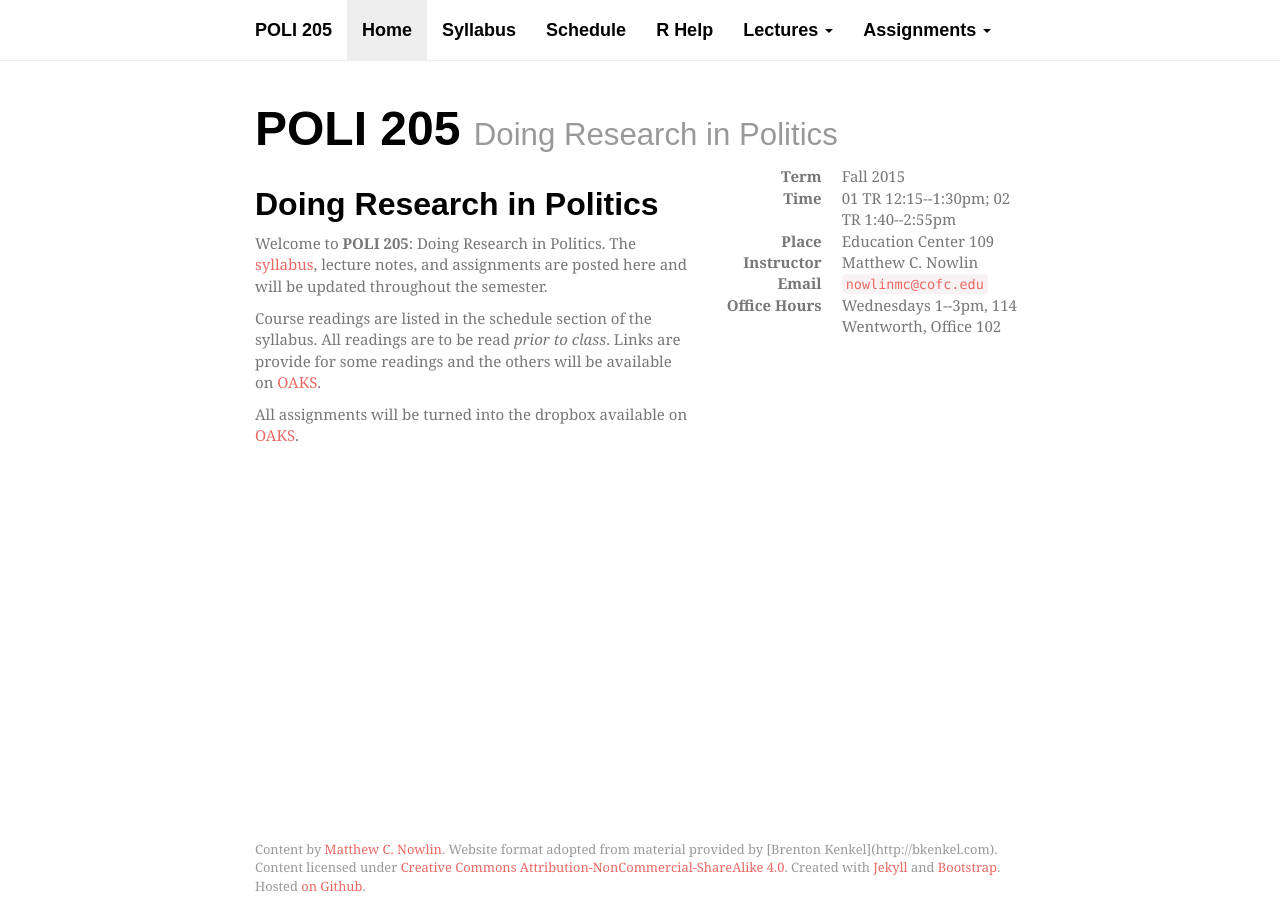
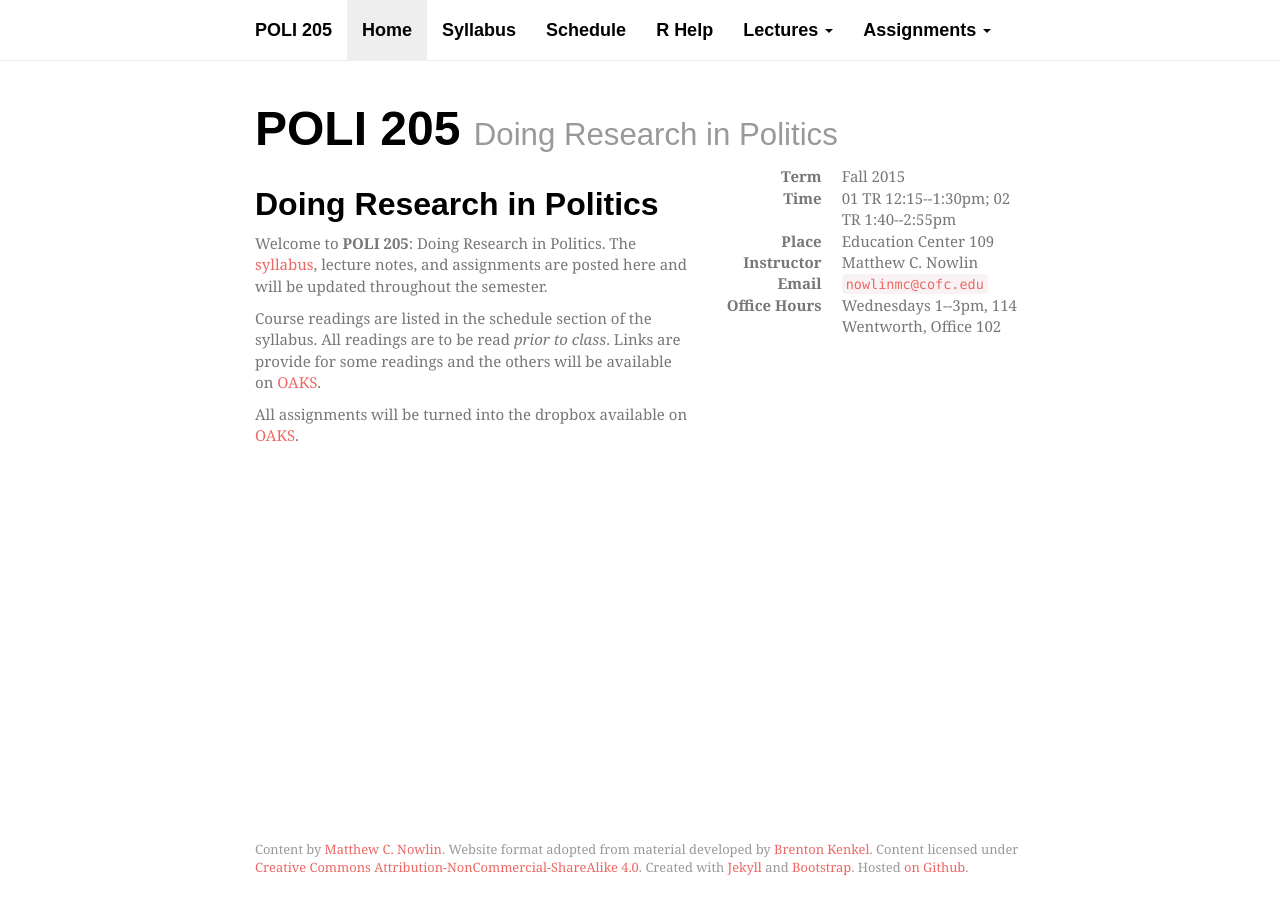
Before and after one commit to mnowlin/poli205, a Jekyll site: the page built from index.md, in a window 1280 px wide. Built offline with Jekyll 4.4.1, drawn with Linux system fonts in a browser that asks for light colours; nearby versions of some CDN libraries; some web fonts are replaced; a file with an impossible date is left out.

Commit message:
update license

```diff
--- a/_includes/credits_and_license.html
+++ b/_includes/credits_and_license.html
@@ -1,4 +1,4 @@
-Content by {% if site.data.instructor.url %}<a href="{{site.data.instructor.url}}">{{site.data.instructor.name}}</a>{% else %}{{site.data.instructor.name}}{% endif %}. Website format adopted from material provided by [Brenton Kenkel](http://bkenkel.com).
+Content by {% if site.data.instructor.url %}<a href="{{site.data.instructor.url}}">{{site.data.instructor.name}}</a>{% else %}{{site.data.instructor.name}}{% endif %}. Website format adopted from material developed by <a href="http://bkenkel.com">Brenton Kenkel</a>.
 
 {% if site.data.license %}
   Content licensed under <a href="{{site.data.license.url}}">{{site.data.license.name}}</a>.
```
Also changed, not shown: 1 other file.
